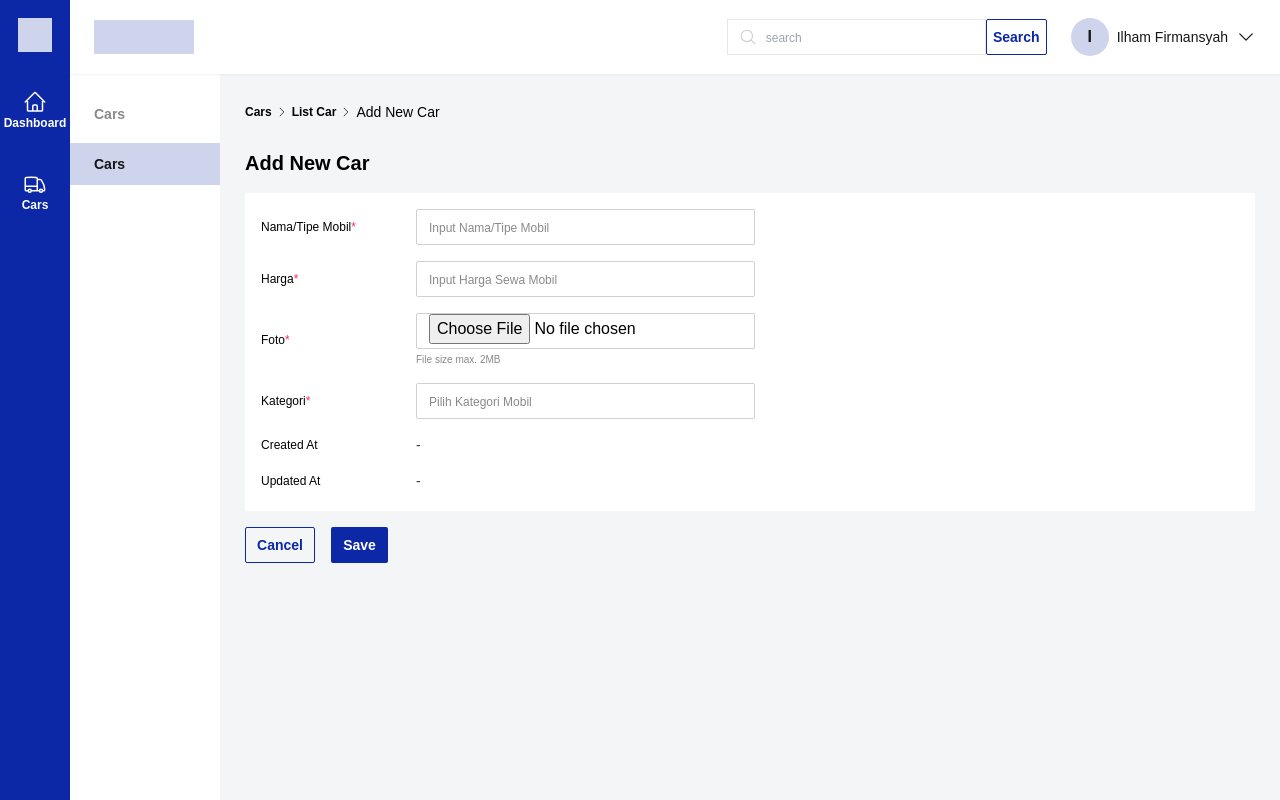
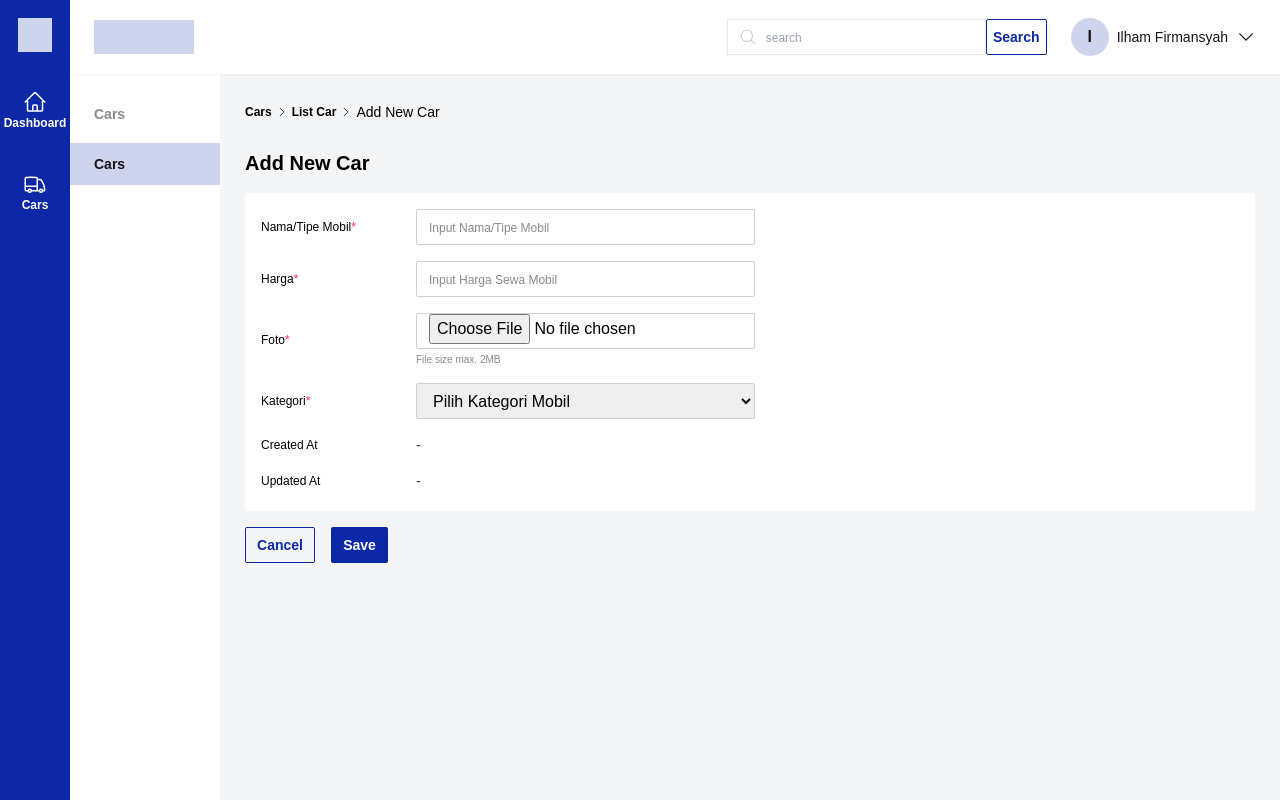
Before and after one commit to milhamfirmansyah/admin-carRent, a Next.js app: page /add-new-car in a window 1280 px wide. Built offline with nearby package versions, Linux system fonts and the light colour scheme.

Commit message:
changed input category to dropdown

```diff
--- a/app/add-new-car/AddCar.tsx
+++ b/app/add-new-car/AddCar.tsx
@@ -5,7 +5,6 @@ import Link from 'next/link';
 import axios from 'axios';
 
 function AddCar() {
-
   return (
     <div className="pt-[102px] pl-[245px] pr-[25px]">
       <div className="flex items-center gap-1 mb-[27px]">
@@ -22,24 +21,14 @@ function AddCar() {
           <label htmlFor="" className="w-[147px] text-xs font-normal">
             Nama/Tipe Mobil<span className="text-[#FA2C5A]">*</span>
           </label>
-          <input
-            type="text"
-            name="name"
-            placeholder="Input Nama/Tipe Mobil"
-            className="border border-[#D0D0D0] w-[339px] h-9 rounded-sm py-[9] px-3 outline-none placeholder:text-xs placeholder:font-light placeholder:text-[#8A8A8A]"
-          />
+          <input type="text" name="name" placeholder="Input Nama/Tipe Mobil" className="border border-[#D0D0D0] w-[339px] h-9 rounded-sm py-[9] px-3 outline-none placeholder:text-xs placeholder:font-light placeholder:text-[#8A8A8A]" />
         </div>
         {/* Harga Mobil */}
         <div className="flex items-center gap-2 mb-4">
           <label htmlFor="" className="w-[147px] text-xs font-normal">
             Harga<span className="text-[#FA2C5A]">*</span>
           </label>
-          <input
-            type="text"
-            name="price"
-            placeholder="Input Harga Sewa Mobil"
-            className="border border-[#D0D0D0] w-[339px] h-9 rounded-sm py-[9] px-3 outline-none placeholder:text-xs placeholder:font-light placeholder:text-[#8A8A8A]"
-          />
+          <input type="text" name="price" placeholder="Input Harga Sewa Mobil" className="border border-[#D0D0D0] w-[339px] h-9 rounded-sm py-[9] px-3 outline-none placeholder:text-xs placeholder:font-light placeholder:text-[#8A8A8A]" />
         </div>
         {/* Foto Mobil */}
         <div className="flex items-center gap-2 mb-4">
@@ -61,12 +50,12 @@ function AddCar() {
           <label htmlFor="" className="w-[147px] text-xs font-normal">
             Kategori<span className="text-[#FA2C5A]">*</span>
           </label>
-          <input
-            type="text"
-            name="category"
-            placeholder="Pilih Kategori Mobil"
-            className="border border-[#D0D0D0] w-[339px] h-9 rounded-sm py-[9] px-3 outline-none placeholder:text-xs placeholder:font-light placeholder:text-[#8A8A8A]"
-          />
+          <select className="border border-[#D0D0D0] w-[339px] h-9 rounded-sm py-[9] px-3 outline-none">
+            <option value="">Pilih Kategori Mobil</option>
+            <option value="small">small</option>
+            <option value="medium">Medium</option>
+            <option value="large">Large</option>
+          </select>
         </div>
         {/* Created at */}
         <div className="flex items-center gap-2 mb-4">
@@ -87,9 +76,7 @@ function AddCar() {
         <Link href={'/cars'}>
           <button className="w-[70px] h-9 border rounded-sm border-[#0D28A6] text-[#0D28A6] text-sm font-bold">Cancel</button>
         </Link>
-        <button className="w-[57px] h-9 bg-[#0D28A6] rounded-sm text-[#fff] text-sm font-bold">
-          Save
-        </button>
+        <button className="w-[57px] h-9 bg-[#0D28A6] rounded-sm text-[#fff] text-sm font-bold">Save</button>
       </div>
     </div>
   );
```
